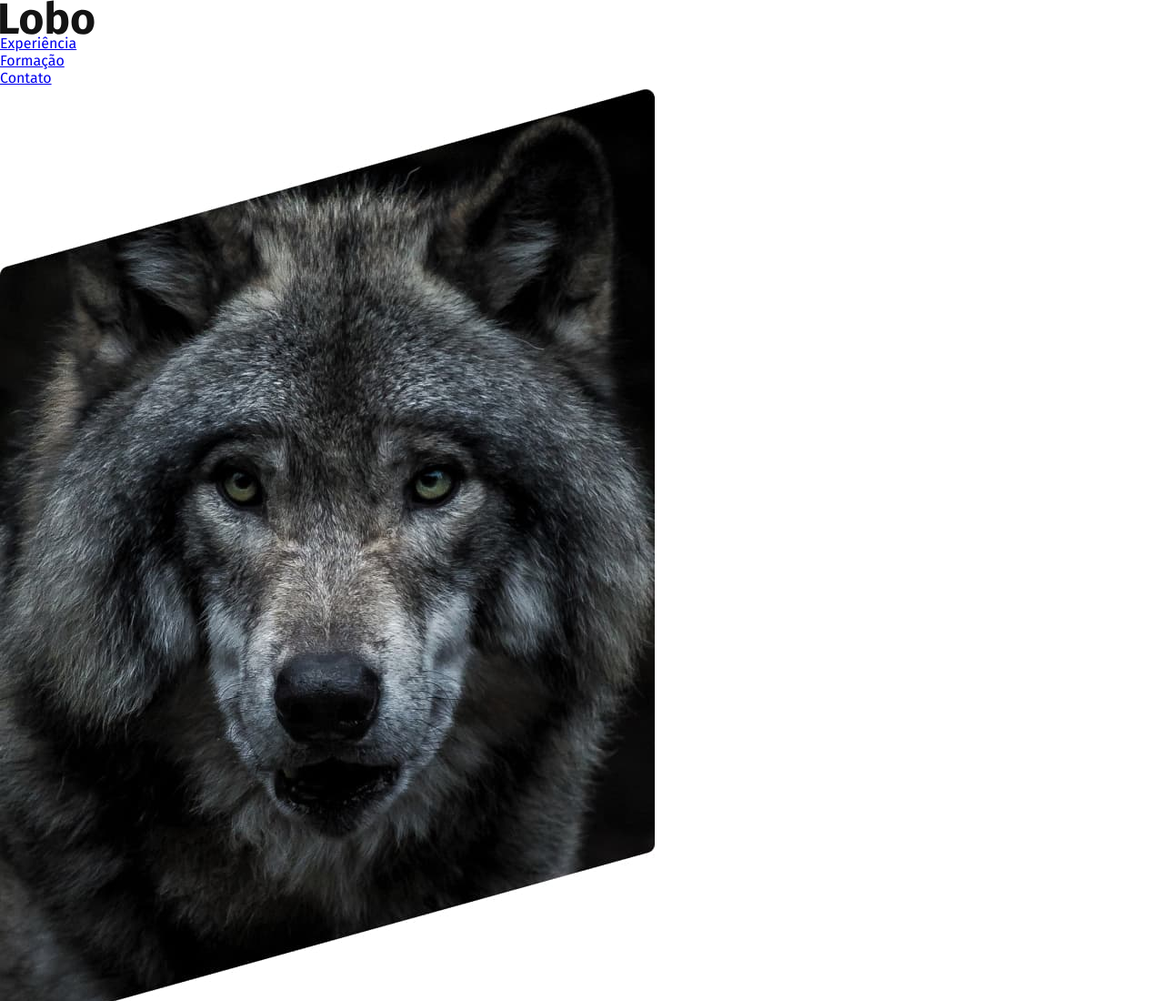
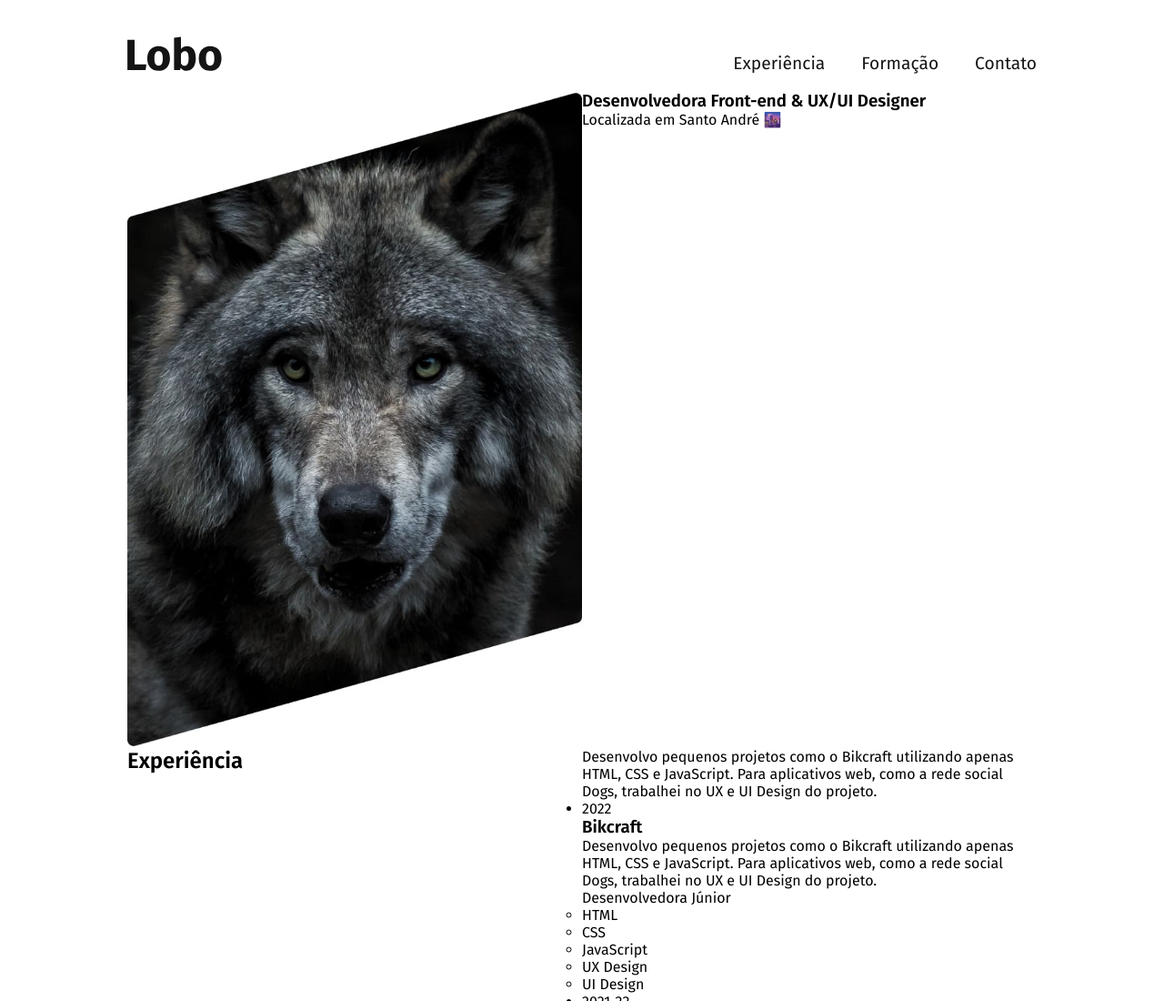
Before and after one commit to robertabononi/html-css-origamid, a plain HTML site: page portfolio/index.html in a window 1280 px wide. Shown: the top 1100 px of the page at 91% size. Drawn offline with Linux system fonts and the light colour scheme.

Commit message:
style: estilizando header

```diff
--- a/portfolio/index.html
+++ b/portfolio/index.html
@@ -11,21 +11,23 @@
 </head>
 
 <body>
-  <header>
-    <nav class="primária">
+  <header class="header">
+    <section>
       <a href="#apresentacao">
         <img src="./img/marca.svg" alt="Lobo, Logotipo">
       </a>
+    </section>
 
-      <ul>
+    <nav class="menu primária">
+      <ul class="menu-links">
         <li>
-          <a href="#experiencia">Experiência</a>
+          <a href="#experiencia" class="menu-link">Experiência</a>
         </li>
         <li>
-          <a href="#formacao">Formação</a>
+          <a href="#formacao" class="menu-link">Formação</a>
         </li>
         <li>
-          <a href="#contato">Contato</a>
+          <a href="#contato" class="menu-link">Contato</a>
         </li>
       </ul>
     </nav>
--- a/portfolio/style.css
+++ b/portfolio/style.css
@@ -10,13 +10,45 @@
 
 :root {
   --rosa: #b91745;
+  --preto: #141414;
 }
 
 body {
   font-family: "Fira Sans", sans-serif;
+  margin: 2.5rem 8.75rem;
+  display: grid;
 }
 
 img {
   max-width: 100%;
   display: block;
 }
+
+.header {
+  display: grid;
+  grid-template-columns: repeat(2, 1fr);
+  justify-content: space-between;
+}
+
+.menu {
+  align-self: center;
+  justify-self: end;
+}
+
+.menu-links {
+  display: flex;
+  gap: 2.5rem;
+  list-style: none;
+}
+
+.menu-link {
+  text-decoration: none;
+  font-size: 1.2rem;
+  line-height: 3.75rem;
+  color: var(--preto);
+}
+
+main article {
+  display: grid;
+  grid-template-columns: repeat(2, 1fr);
+}
```
